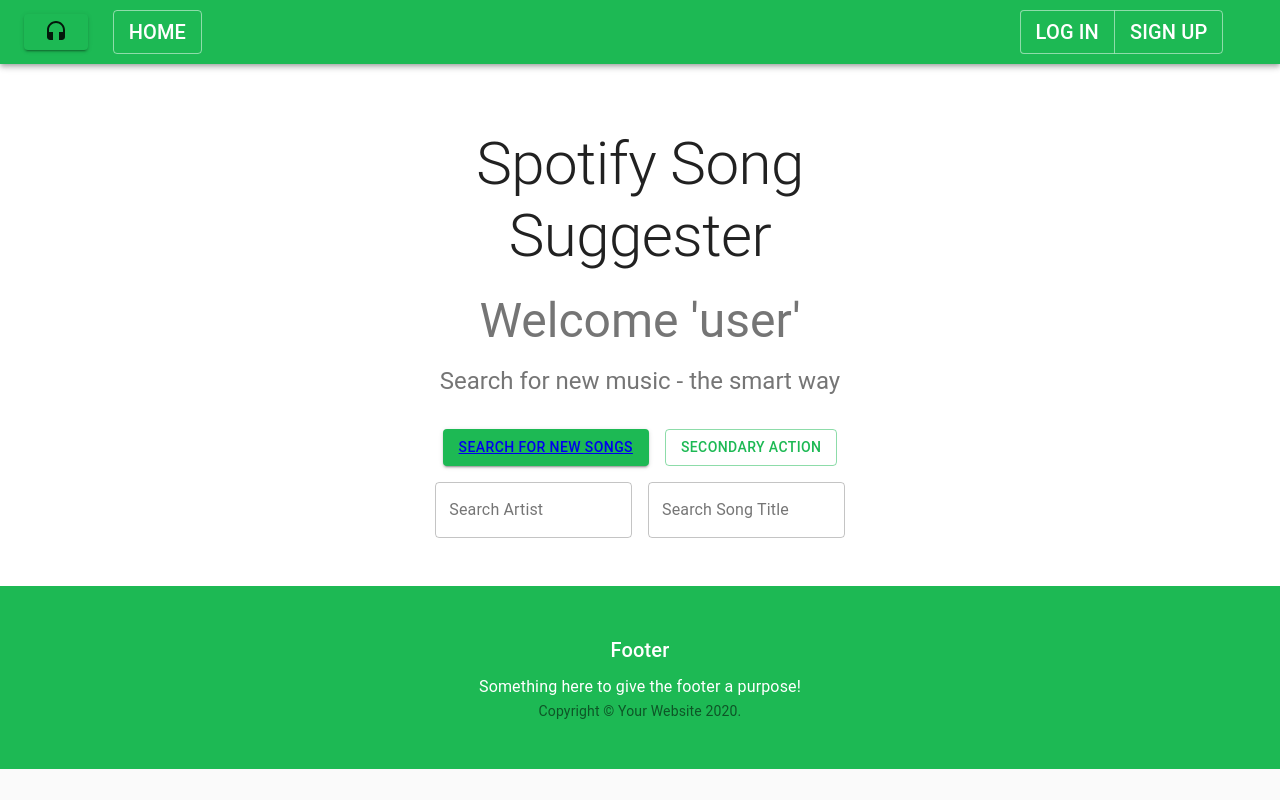
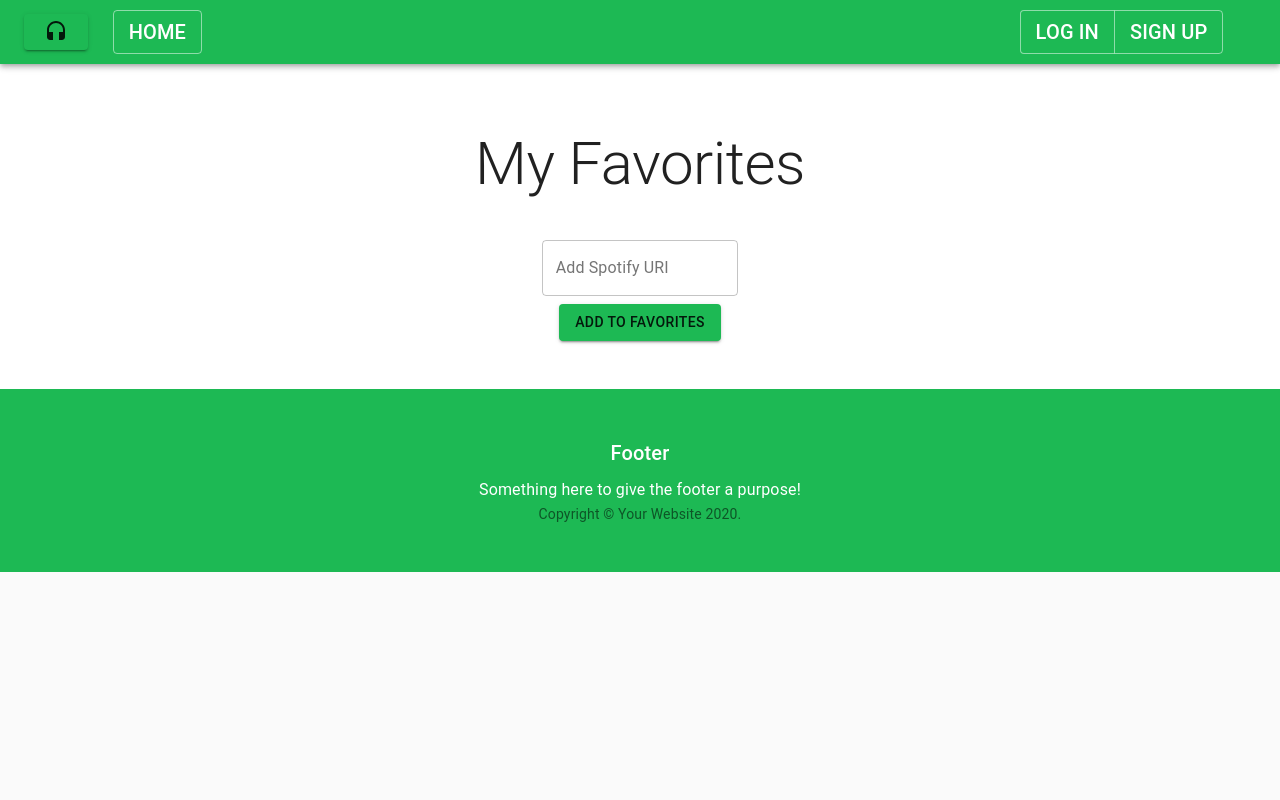
Before and after one commit to ErikSandvikSEA/front-end, a React (Create React App) app in the folder spotify-song-suggester-app/: page /favorites in a window 1280 px wide. Built offline with nearby package versions, Linux system fonts and the light colour scheme.

Commit message:
added styling and Favorites component

```diff
--- a/spotify-song-suggester-app/src/App.js
+++ b/spotify-song-suggester-app/src/App.js
@@ -20,6 +20,7 @@
 import Link from '@material-ui/core/Link';
 import MenuTab from './components/menuComponents/MenuTab'
 import NavBar from './components/NavBar'
+import Favorites from './components/menuComponents/Favorites'
 
 
 import { v4 as uuid } from 'uuid'
@@ -132,7 +133,7 @@
 
 
   const postUser = (user) => {
-    axios.post(registerTestUrl,user)
+    axios.post(registerTestUrl, JSON.stringify(user))
       .then(res => {
         console.log(res)
         console.log('working')
@@ -159,7 +160,7 @@
       email: formValues.email,
       password: formValues.password,
     }
-
+    console.log(JSON.stringify(newUser))
     // 🔥 STEP 6 - WE NEED TO POST NEW USER TO THE API!
     postUser(newUser)
     setFormValues(initialFormValues)
@@ -221,7 +222,11 @@
 
         />
       </Route>
->
+
+      <Route>
+        <Favorites path='/favorites' />
+      </Route>
+
       <Route>
         <HomePage path='/home' />
       </Route>
--- a/spotify-song-suggester-app/src/components/menuComponents/Favorites.jsx
+++ b/spotify-song-suggester-app/src/components/menuComponents/Favorites.jsx
@@ -0,0 +1,132 @@
+import React from 'react';
+import AppBar from '@material-ui/core/AppBar';
+import Button from '@material-ui/core/Button';
+import Headset from '@material-ui/icons/Headset'; import CssBaseline from '@material-ui/core/CssBaseline';
+import Grid from '@material-ui/core/Grid';
+import Toolbar from '@material-ui/core/Toolbar';
+import Typography from '@material-ui/core/Typography';
+import { makeStyles } from '@material-ui/core/styles';
+import Container from '@material-ui/core/Container';
+import Link from '@material-ui/core/Link';
+
+import { Route, Switch } from 'react-router-dom'
+import { Link as RouterLink } from 'react-router-dom'
+import TextField from '@material-ui/core/TextField';
+
+
+
+function Copyright() {
+  return (
+    <Typography variant="body2" color="textSecondary" align="center">
+      {'Copyright © '}
+      <Link color="inherit" href="https://material-ui.com/">
+        Your Website
+      </Link>{' '}
+      {new Date().getFullYear()}
+      {'.'}
+    </Typography>
+  );
+}
+
+const useStyles = makeStyles((theme) => ({
+  appBar: {
+    backgroundColor: '#1DB954',
+  },
+  icon: {
+    marginRight: theme.spacing(2),
+  },
+  heroContent: {
+    backgroundColor: theme.palette.background.paper,
+    padding: theme.spacing(8, 0, 6),
+  },
+  heroButtons: {
+    marginTop: theme.spacing(4),
+    display: 'flex',
+    flexDirection: 'column',
+    alignItems: 'center',
+  },
+  cardGrid: {
+    paddingTop: theme.spacing(8),
+    paddingBottom: theme.spacing(8),
+  },
+  card: {
+    height: '100%',
+    display: 'flex',
+    flexDirection: 'column',
+  },
+  cardMedia: {
+    paddingTop: '56.25%', // 16:9
+  },
+  cardContent: {
+    flexGrow: 1,
+  },
+  footer: {
+    backgroundColor: '#1DB954',
+    color: 'white',
+    padding: theme.spacing(6),
+  },
+  searchButtons: {
+    textDecoration: 'none',
+  },
+  root: {
+    '& > *': {
+      margin: theme.spacing(1),
+      width: '25ch',
+    },
+  },
+}));
+
+
+export default function HomePage() {
+  const classes = useStyles();
+
+  return (
+    <React.Fragment>
+
+
+      <main>
+        {/* Hero unit */}
+        <div className={classes.heroContent}>
+          <Container maxWidth="sm">
+            <Typography component="h1" variant="h2" align="center" color="textPrimary" gutterBottom>
+              My Favorites
+            </Typography>
+
+
+            <div className={classes.heroButtons}>
+            <form className={classes.root} noValidate autoComplete="off" >
+                  <TextField id="outlined-basic" label="Add Spotify URI" variant="outlined" />
+
+                </form>
+              <Grid container spacing={2} justify="center">
+
+                <Grid item>
+
+                    <Button className='searchButtons' variant="contained" color="primary">
+                    Add to favorites
+                  </Button>
+
+
+                </Grid>
+
+
+              </Grid>
+            </div>
+          </Container>
+        </div>
+        {/* end hero unit */}
+      </main>
+      {/* Footer */}
+      <footer className={classes.footer} >
+        <Typography variant="h6" align="center" gutterBottom >
+          Footer
+        </Typography>
+        <Typography variant="subtitle1" align="center"  component="p">
+          Something here to give the footer a purpose!
+        </Typography>
+        <Copyright />
+      </footer>
+      {/* End footer */}
+    </React.Fragment>
+  );
+}
--- a/spotify-song-suggester-app/src/components/menuComponents/MenuTab.jsx
+++ b/spotify-song-suggester-app/src/components/menuComponents/MenuTab.jsx
@@ -107,13 +107,14 @@
             <ListItemText primary="Github" />
           </StyledMenuItem>
         </Link>
-
+        <NavLink  className={classes.linkButtons} to='/favorites'>
         <StyledMenuItem>
           <ListItemIcon>
             <DraftsIcon fontSize="small" />
           </ListItemIcon>
           <ListItemText primary="Favorites" />
         </StyledMenuItem>
+        </NavLink>
         <StyledMenuItem>
           <ListItemIcon>
             <InboxIcon fontSize="small" />
```
